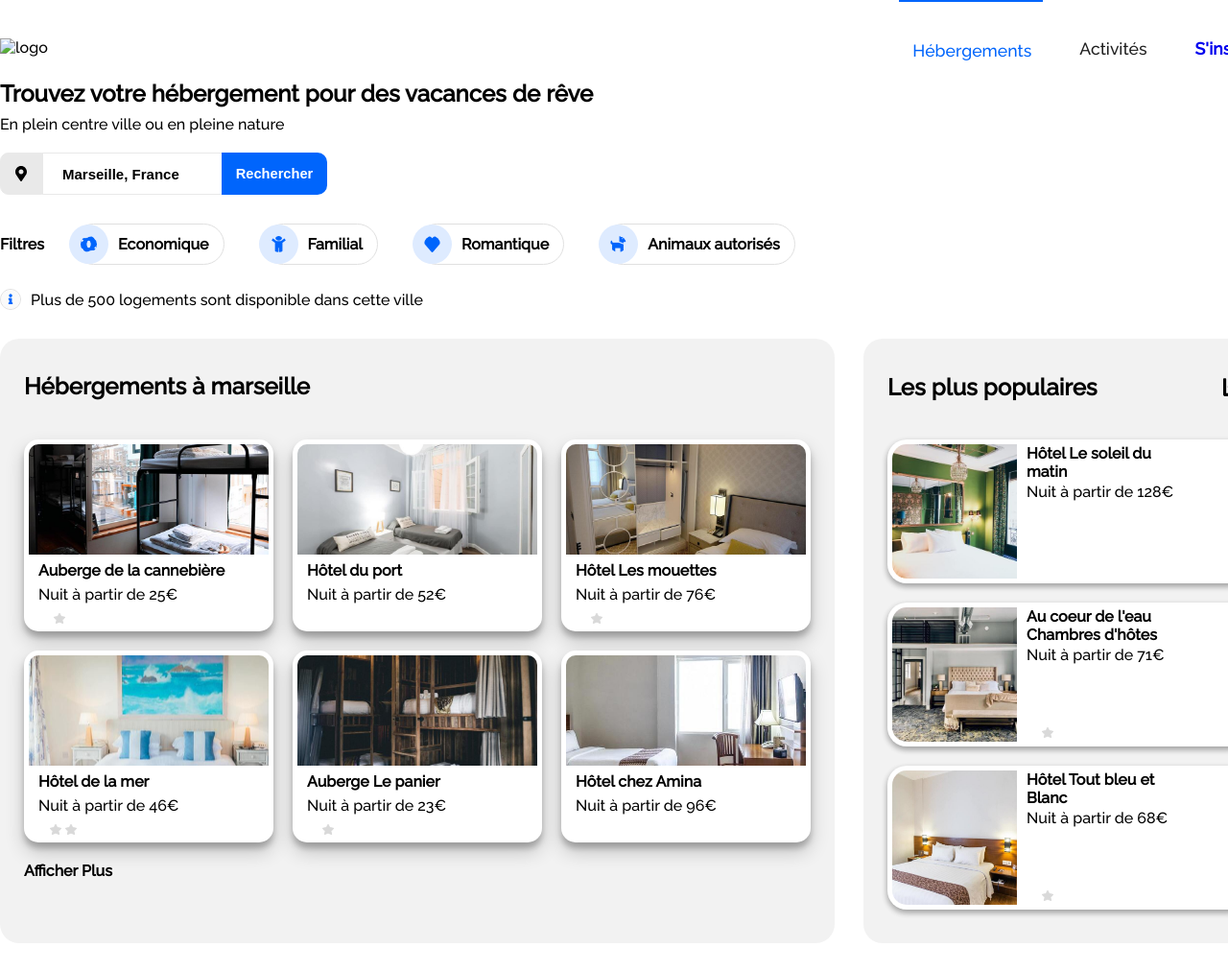
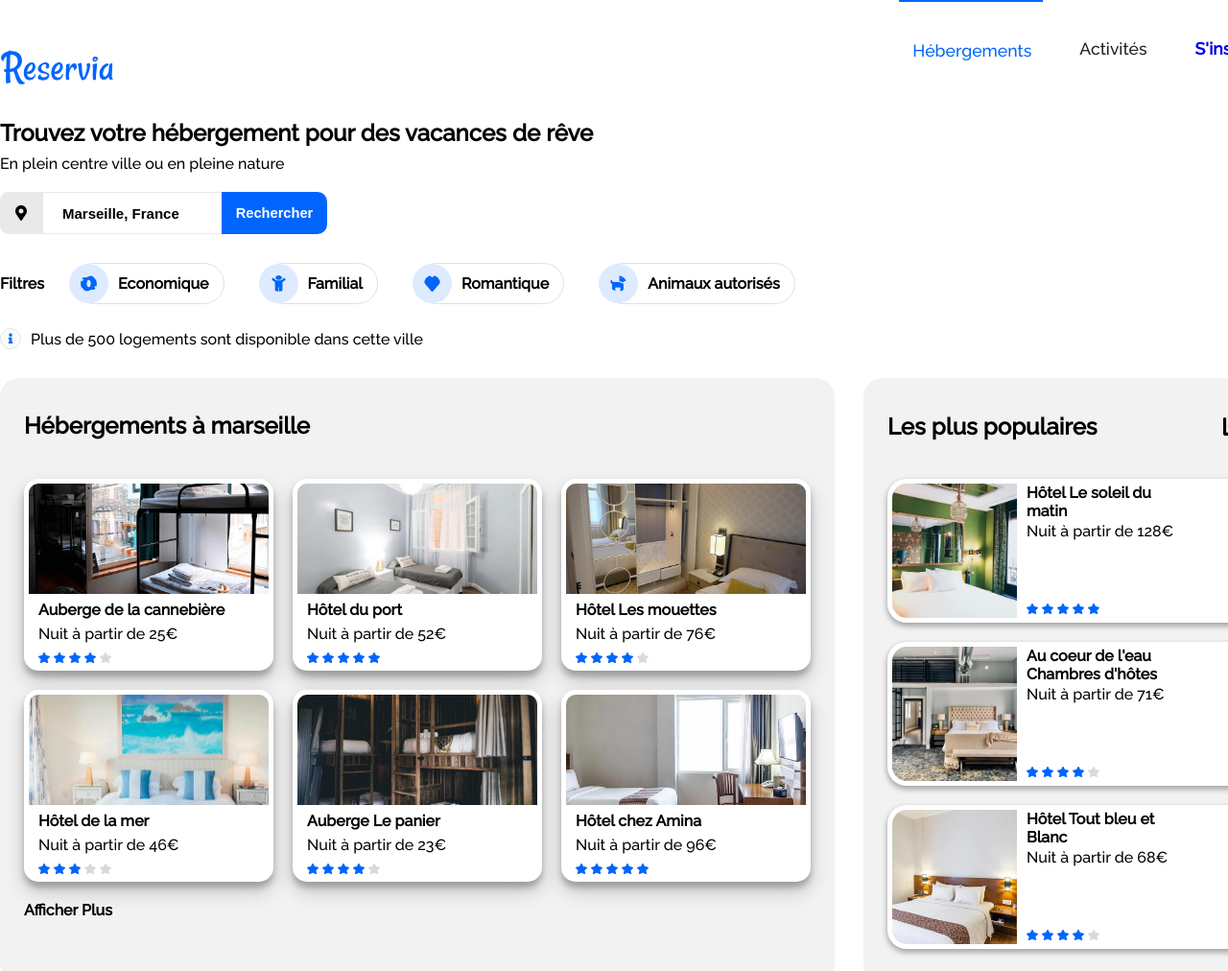
Before and after one commit to AnthoLC77/AnthonyLecardonnel_2_18052021, a plain HTML site: page index.html in a window 1280 px wide. Shown: the top 1012 px of the page at 96% size. Drawn offline with Linux system fonts and the light colour scheme.

Commit message:
Ajout du logo etoile

```diff
--- a/index.html
+++ b/index.html
@@ -13,7 +13,7 @@
         <div class="container">
         <header>
             <div class="logo_reservia">
-                <img src="images/logo/Reservia@3x.png" alt="logo">
+                <img src="images/logo_principale/Reservia.svg" alt="logo">
                 <a id="inscription" href="#">S'inscrire</a>
             </div>
 
@@ -83,10 +83,10 @@
                     <div class="titre">Auberge de la cannebière</div>
                     <div class="prix">Nuit à partir de 25€</div>
                     <div class="star">
-                        <img src="star-solid.jpg" alt="">
-                        <img src="star-solid.jpg" alt="">
-                        <img src="star-solid.jpg" alt="">
-                        <img src="star-solid.jpg" alt="">
+                        <img src="logo/star-solid.jpg" alt="etoile">
+                        <img src="logo/star-solid.jpg" alt="etoile">
+                        <img src="logo/star-solid.jpg" alt="etoile">
+                        <img src="logo/star-solid.jpg" alt="etoile">
                         <img src="logo/star-regular.png" alt="star-vide">
                     </div>
                 </a>
@@ -97,11 +97,11 @@
                     <div class="titre">Hôtel du port</div>
                     <div class="prix">Nuit à partir de 52€</div>
                     <div class="star">
-                        <img src="star-solid.jpg" alt="">
-                        <img src="star-solid.jpg" alt="">
-                        <img src="star-solid.jpg" alt="">
-                        <img src="star-solid.jpg" alt="">
-                        <img src="star-solid.jpg" alt="">
+                        <img src="logo/star-solid.jpg" alt="etoile">
+                        <img src="logo/star-solid.jpg" alt="etoile">
+                        <img src="logo/star-solid.jpg" alt="etoile">
+                        <img src="logo/star-solid.jpg" alt="etoile">
+                        <img src="logo/star-solid.jpg" alt="etoile">
                     </div>
                 </a>
 
@@ -111,10 +111,10 @@
                     <div class="titre">Hôtel Les mouettes</div>
                     <div class="prix">Nuit à partir de 76€</div>
                     <div class="star">
-                        <img src="star-solid.jpg" alt="">
-                        <img src="star-solid.jpg" alt="">
-                        <img src="star-solid.jpg" alt="">
-                        <img src="star-solid.jpg" alt="">
+                        <img src="logo/star-solid.jpg" alt="etoile">
+                        <img src="logo/star-solid.jpg" alt="etoile">
+                        <img src="logo/star-solid.jpg" alt="etoile">
+                        <img src="logo/star-solid.jpg" alt="etoile">
                         <img src="logo/star-regular.png" alt="star-vide">
                     </div>
                 </a>
@@ -124,9 +124,9 @@
                     <div class="titre">Hôtel de la mer</div>
                     <div class="prix">Nuit à partir de 46€</div>
                     <div class="star">
-                        <img src="star-solid.jpg" alt="">
-                        <img src="star-solid.jpg" alt="">
-                        <img src="star-solid.jpg" alt="">
+                        <img src="logo/star-solid.jpg" alt="">
+                        <img src="logo/star-solid.jpg" alt="">
+                        <img src="logo/star-solid.jpg" alt="">
                         <img src="logo/star-regular.png" alt="star-vide">
                         <img src="logo/star-regular.png" alt="star-vide">
                     </div>
@@ -137,10 +137,10 @@
                     <div class="titre">Auberge Le panier</div>
                     <div class="prix">Nuit à partir de 23€</div>
                     <div class="star">
-                        <img src="star-solid.jpg" alt="">
-                        <img src="star-solid.jpg" alt="">
-                        <img src="star-solid.jpg" alt="">
-                        <img src="star-solid.jpg" alt="">
+                        <img src="logo/star-solid.jpg" alt="">
+                        <img src="logo/star-solid.jpg" alt="">
+                        <img src="logo/star-solid.jpg" alt="">
+                        <img src="logo/star-solid.jpg" alt="">
                         <img src="logo/star-regular.png" alt="star-vide">
                     </div>
                 </a>
@@ -150,11 +150,11 @@
                     <div class="titre">Hôtel chez Amina</div>
                     <div class="prix">Nuit à partir de 96€</div>
                     <div class="star">
-                        <img src="star-solid.jpg" alt="">
-                        <img src="star-solid.jpg" alt="">
-                        <img src="star-solid.jpg" alt="">
-                        <img src="star-solid.jpg" alt="">
-                        <img src="star-solid.jpg" alt="">
+                        <img src="logo/star-solid.jpg" alt="">
+                        <img src="logo/star-solid.jpg" alt="">
+                        <img src="logo/star-solid.jpg" alt="">
+                        <img src="logo/star-solid.jpg" alt="">
+                        <img src="logo/star-solid.jpg" alt="">
                     </div>
                 </a>
                 <span id="span_hebergement">Afficher Plus</span>
@@ -174,11 +174,11 @@
                     <div class="titre-populaire">Hôtel Le soleil du matin </div>
                     <div class="prix-populaire">Nuit à partir de 128€</div>
                     <div class="star-populaire">
-                        <img src="star-solid.jpg" alt="">
-                        <img src="star-solid.jpg" alt="">
-                        <img src="star-solid.jpg" alt="">
-                        <img src="star-solid.jpg" alt="">
-                        <img src="star-solid.jpg" alt="">
+                        <img src="logo/star-solid.jpg" alt="etoile">
+                        <img src="logo/star-solid.jpg" alt="etoile">
+                        <img src="logo/star-solid.jpg" alt="etoile">
+                        <img src="logo/star-solid.jpg" alt="etoile">
+                        <img src="logo/star-solid.jpg" alt="etoile">
                     </div>
                 </a>
 
@@ -188,11 +188,11 @@
                     <div class="titre-populaire">Au coeur de l'eau<br>Chambres d'hôtes</div>
                     <div class="prix-populaire">Nuit à partir de 71€</div>
                     <div class="star-populaire">
-                        <img src="star-solid.jpg" alt="">
-                        <img src="star-solid.jpg" alt="">
-                        <img src="star-solid.jpg" alt="">
-                        <img src="star-solid.jpg" alt="">
-                        <img src="logo/star-regular.png" alt="">
+                        <img src="logo/star-solid.jpg" alt="etoile">
+                        <img src="logo/star-solid.jpg" alt="etoile">
+                        <img src="logo/star-solid.jpg" alt="etoile">
+                        <img src="logo/star-solid.jpg" alt="etoile">
+                        <img src="logo/star-regular.png" alt="etoile">
                     </div>
                 </a>
 
@@ -201,11 +201,11 @@
                     <div class="titre-populaire">Hôtel Tout bleu et Blanc</div>
                     <div class="prix-populaire">Nuit à partir de 68€</div>
                     <div class="star-populaire">
-                        <img src="star-solid.jpg" alt="">
-                        <img src="star-solid.jpg" alt="">
-                        <img src="star-solid.jpg" alt="">
-                        <img src="star-solid.jpg" alt="">
-                        <img src="logo/star-regular.png" alt="">
+                        <img src="logo/star-solid.jpg" alt="etoile">
+                        <img src="logo/star-solid.jpg" alt="etoile">
+                        <img src="logo/star-solid.jpg" alt="etoile">
+                        <img src="logo/star-solid.jpg" alt="etoile">
+                        <img src="logo/star-regular.png" alt="etoile">
                     </div>
                 </a>
             </div>
```
Also changed, not shown: logo/star-solid.jpg (added).
